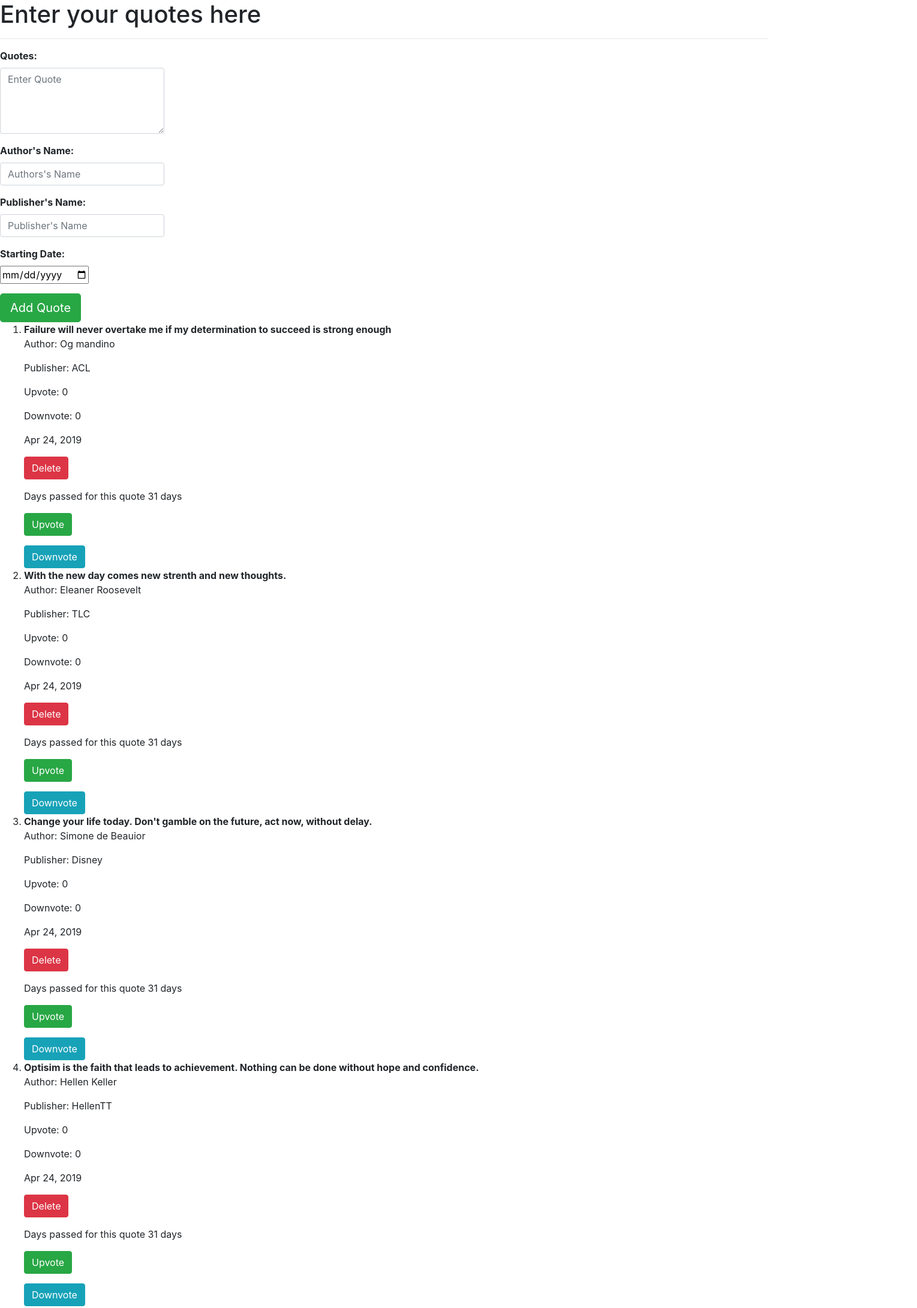
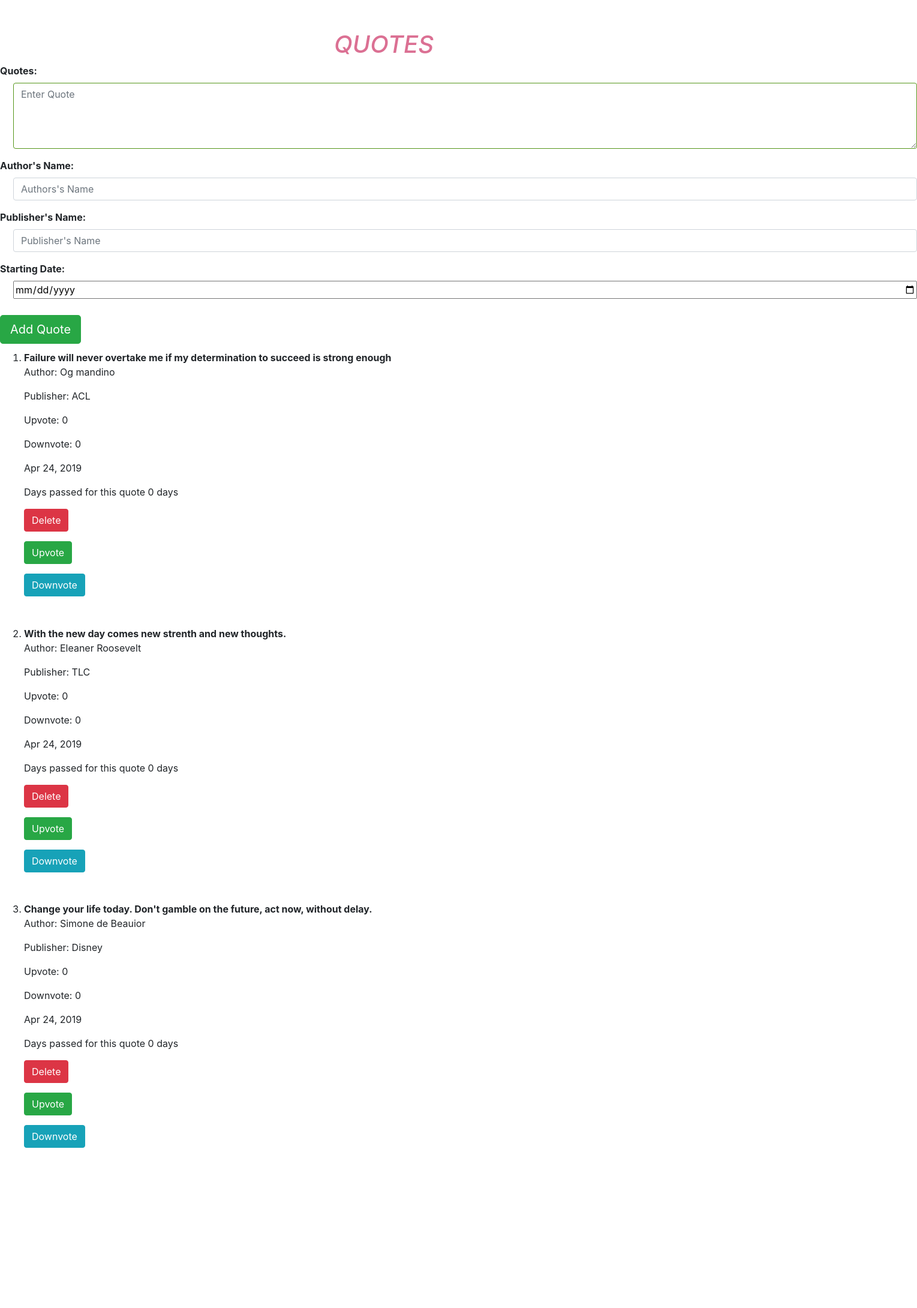
Before and after one commit to jackiegatwiri/Quotes-App, an Angular app: page / in a window 1280 px wide. Shown: the top 2180 px of the page at 60% size, 1529 px wide, since content can reach past the window. After the commit the page ends 1979 px from the top, so only its background shows below. Built offline with nearby package versions, Linux system fonts and the light colour scheme.

Commit message:
changed repo

```diff
--- a/src/app/date-count.pipe.ts
+++ b/src/app/date-count.pipe.ts
@@ -12,7 +12,7 @@ export class DateCountPipe implements PipeTransform {
     const secondsInADay= 86400;
     var dateDifferenceSeconds=dateDifference*0.001;
     var dateCounter = dateDifferenceSeconds/secondsInADay;
-    if (dateCounter >= 1 && value > todayWithNoTime){
+    if (dateCounter >= 1 && value < todayWithNoTime){
       return dateCounter;
   }
   else{
--- a/src/app/quote-form/quote-form.component.html
+++ b/src/app/quote-form/quote-form.component.html
@@ -4,7 +4,7 @@
             <div class="form-group">
 
                 <label for="description"><strong>Quotes: </strong></label>
-                <textarea class="form-control" id="description" rows="4" placeholder="Enter Quote" [(ngModel)]="newQuote.description" name="description" #description="ngModel" required></textarea>
+                <textarea style="width:550%; margin-left: 8%; border-color: rgb(86, 150, 27)" class="form-control" id="description" rows="4" placeholder="Enter Quote" [(ngModel)]="newQuote.description" name="description" #description="ngModel" required ></textarea>
                 <div [hidden]="description.valid || description.pristine" class="alert alert-danger">
                     <p> Quote is Required</p>
 
@@ -13,7 +13,7 @@
             <div class="form-group">
 
                 <label for="author"><strong>Author's Name: </strong></label>
-                <input type="text" class="form-control" id="author" placeholder="Authors's Name" [(ngModel)]="newQuote.author" name="author" #author="ngModel" required>
+                <input style="width:550%; margin-left:8%" type="text" class="form-control" id="author" placeholder="Authors's Name" [(ngModel)]="newQuote.author" name="author" #author="ngModel" required>
                 <div [hidden]="author.valid || author.pristine" class="alert alert-danger">
                     <p> Author's Name is Required</p>
             </div>
@@ -21,20 +21,20 @@
             <div class="form-group">
 
                 <label for="publisher"><strong>Publisher's Name: </strong></label>
-                <input type="text" class="form-control" id="publisher" placeholder="Publisher's Name" [(ngModel)]="newQuote.publisher" name="publisher" #publisher="ngModel" required>
+                <input style="width:550%;margin-left:8%" type="text" class="form-control" id="publisher" placeholder="Publisher's Name" [(ngModel)]="newQuote.publisher" name="publisher" #publisher="ngModel" required>
                 <div [hidden]="publisher.valid || publisher.pristine" class="alert alert-danger">
                     <p> Publisher's Name is Required</p>
             </div>
         </div>
             <div class="form-group">
 
-                <label for="start"><strong>Starting Date: </strong></label> <br>
-                <input type='date' id="start" [(ngModel)]="newQuote.startDate" name="startDate" #startDate="ngModel" required >
+                <label for="start"><strong> Starting Date: </strong></label> <br>
+                <input style="width:550%; margin-left:8%" type='date' id="start" [(ngModel)]="newQuote.startDate" name="startDate" #startDate="ngModel" required >
                 <div [hidden]="startDate.valid || startDate.pristine" class="alert alert-danger">
                     <p>Start date is Required</p>
                 </div>
             </div>
-            <button type="Submit" class="btn btn-success btn-lg">Add Quote</button>
+            <button style="margin-top: 4%; margin-bottom: 4%;" type="Submit" class="btn btn-success btn-lg">Add Quote</button>
         </form>
     </div>
 </div>
--- a/src/app/quotes-desription/quotes-desription.component.html
+++ b/src/app/quotes-desription/quotes-desription.component.html
@@ -1,3 +1,3 @@
 
+<p>Days passed for this quote {{quote.startDate|dateCount}} days</p>
 <p><button class='btn btn-danger' (click)='quoteDelete(true)'>Delete</button></p>
-<p>Days passed for this quote {{quote.startDate|dateCount}} days</p>
--- a/src/app/quotes/quotes.component.html
+++ b/src/app/quotes/quotes.component.html
@@ -1,5 +1,7 @@
-<h1>Enter your quotes here</h1>
-<hr>
+<div class='container-fluid'>
+  <h1 style="text-align:center; color:palevioletred; font-style: italic; margin-top: 4%">QUOTES</h1>
+</div>
+
 
 <app-quote-form (addQuote)="addNewQuote($event)"></app-quote-form>
 
@@ -10,6 +12,6 @@
     <p>Upvote: {{quote.upvote}}</p> <p>Downvote: {{quote.downvote}}</p> <p>{{"Duration passed: " + quote.startDate|date}}</p></li>
     <p><app-quotes-desription (isDelete) = 'deleteQuote($event, i)' [quote]='quote'></app-quotes-desription></p>
     <p><button class="btn btn-success" (click)='upvotes(i)'>Upvote</button> </p>
-    <button class="btn btn-info" (click)='downvotes(i)'>Downvote</button>
+    <button style="margin-bottom: 4%"class="btn btn-info" (click)='downvotes(i)'>Downvote</button>
   </div>
   </ol>
--- a/src/app/quotes/quotes.component.ts
+++ b/src/app/quotes/quotes.component.ts
@@ -11,8 +11,8 @@ export class QuotesComponent implements OnInit {
     new Quotes(1, "Failure will never overtake me if my determination to succeed is strong enough","Og mandino", "ACL", new Date(2019,3,24)),
     new Quotes(2, "With the new day comes new strenth and new thoughts.","Eleaner Roosevelt", "TLC",new Date(2019,3,24)),
     new Quotes(3, "Change your life today. Don't gamble on the future, act now, without delay.", "Simone de Beauior", "Disney", new Date(2019,3,24)),
-    new Quotes(4, "Optisim is the faith that leads to achievement. Nothing can be done without hope and confidence.", "Hellen Keller", "HellenTT", new Date(2019,3,24)),
-    new Quotes(5, "Good, better, best. Never let it rest. 'Til your good is better and your better is best.", "St. Jerome", "Brainy", new Date(2019,3,24))
+    // new Quotes(4, "Optisim is the faith that leads to achievement. Nothing can be done without hope and confidence.", "Hellen Keller", "HellenTT", new Date(2019,3,24)),
+    // new Quotes(5, "Good, better, best. Never let it rest. 'Til your good is better and your better is best.", "St. Jerome", "Brainy", new Date(2019,3,24))
 ]
 addNewQuote(quote){
   let quoteLength = this.quotes.length;
```
Also changed, not shown: src/assets/img/img.jpg (added).
